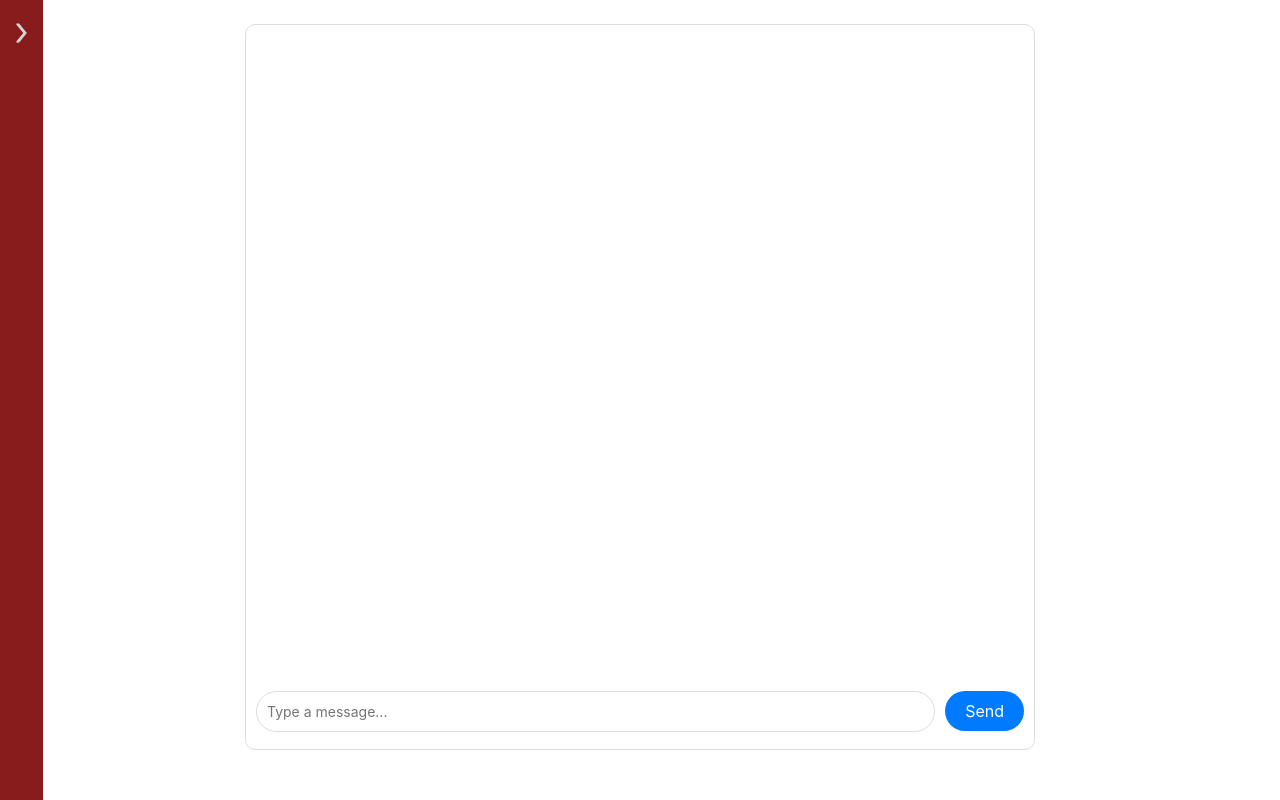
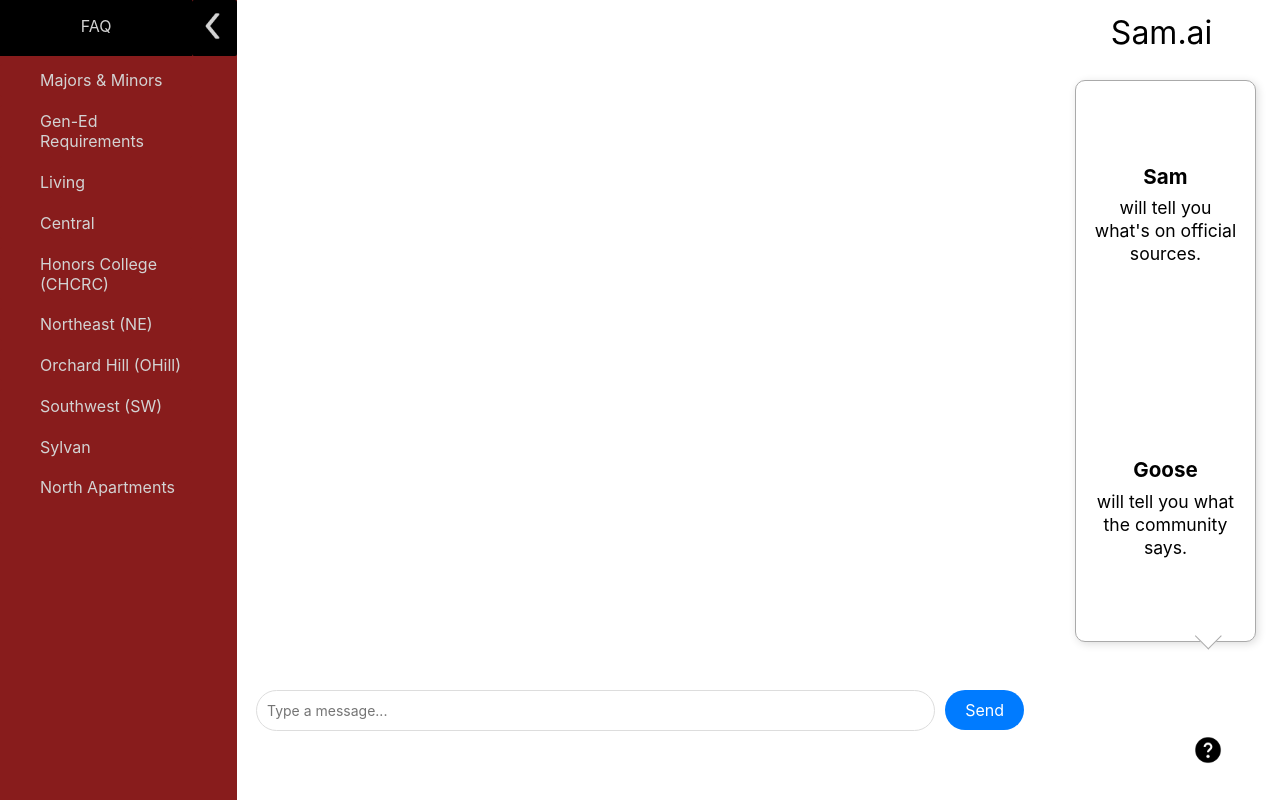
Before and after one commit to NicoleKaldus/HackUMass24, a Svelte app in the folder client/: page / in a window 1280 px wide. Built offline with nearby package versions, Linux system fonts and the light colour scheme.

Commit message:
Information section and title
Added information bubble and title toggle, as well as various UI fixes.

```diff
--- a/client/src/App.svelte
+++ b/client/src/App.svelte
@@ -1,13 +1,27 @@
 <script>
     import './styles.css';
-	import { onMount, afterUpdate } from 'svelte';
+    import { onMount, afterUpdate } from 'svelte';
 
-    let showSidebar = false;
-
+    let showSidebar = true;
+	let showInfo = true;
     let message = ""; // User input
     let messages = []; // All messages in the chat
     let chatBox; // Chatting scroll area
-	let input; // User input text area
+    let input; // User input text area
+
+    // FAQ array with key-value pairs
+    const faqItems = [
+        { title: "Majors & Minors", content: "Majors & Minors content" },
+        { title: "Gen-Ed Requirements", content: "Gen-Ed Requirements content" },
+        { title: "Living", content: "Living content" },
+        { title: "Central", content: "Central content" },
+        { title: "Honors College (CHCRC)", content: "Honors College content" },
+        { title: "Northeast (NE)", content: "Northeast content" },
+        { title: "Orchard Hill (OHill)", content: "Orchard Hill content" },
+        { title: "Southwest (SW)", content: "Southwest content" },
+        { title: "Sylvan", content: "Sylvan content" },
+        { title: "North Apartments", content: "North Apartments content" }
+    ];
 
     // Simulated AI response function
     function getAiResponse(userMessage) {
@@ -31,7 +45,7 @@
                 },
             ];
 
-			input.focus();
+            input.focus();
         }
     }
 
@@ -53,6 +67,15 @@
             sendMessage();
         }
     }
+
+	function toggleTitle() {
+		if (this.innerText === "Sam.ai"){
+			this.innerText = "Goose.ai";
+		}
+		else {
+			this.innerText = "Sam.ai"
+		}
+	}
 </script>
 
 <main>
@@ -64,24 +87,21 @@
                 <img src="./images/chevronRight.png" alt="x" class="icon" />
             {/if}
         </button>
+
         {#if showSidebar}
             <div class="faqContent">
-				<p>FAQ</p>
-                <button class="faqBtn" id="b0" on:click={() => (message = "sample faq content 0")}>
-                    mfw i am content0
-                </button>
-                <button class="faqBtn" id="b1" on:click={() => (message = "sample faq content 1")}>
-                    mfw i am content1
-                </button>
-                <button class="faqBtn" id="b2" on:click={() => (message = "sample faq content 2")}>
-                    mfw i am content2
-                </button>
-                <button class="faqBtn" id="b3" on:click={() => (message = "sample faq content 3")}>
-                    mfw i am content3
-                </button>
-                <button class="faqBtn" id="b4" on:click={() => (message = "sample faq content 4")}>
-                    mfw i am content4
-                </button>
+                <div class = "faqHeader">
+					<p>FAQ</p>
+				</div>
+                <!-- Loop through faqItems and create a button for each -->
+                {#each faqItems as { title, content }}
+                    <button
+                        class="faqBtn"
+                        on:click={() => (message = content)}
+                    >
+                        {title}
+                    </button>
+                {/each}
             </div>
         {/if}
     </div>
@@ -98,7 +118,8 @@
 
         <!-- Input Box and Send Button -->
         <div class="input-container">
-            <input bind:this={input}
+            <input
+                bind:this={input}
                 type="text"
                 bind:value={message}
                 placeholder="Type a message..."
@@ -107,7 +128,27 @@
             <button class="inputBtn" on:click={sendMessage}>Send</button>
         </div>
     </div>
+
+	<div class="desc-container">
+		<button class="titleBtn" on:click={toggleTitle}>Sam.ai</button>
+		{#if showInfo}
+			<div class="info bottom">
+				<div>
+					<h3>Sam</h3>
+					<p class = "infoinfo">will tell you what's on official sources.</p>
+				</div>
+				<div>
+					<h3>Goose</h3>
+					<p class = "infoinfo">will tell you what the community says.</p>
+				</div>
+			</div>
+		{/if}
+		<button class="infoBtn" on:click={() => (showInfo = !showInfo)}>
+			<img src="./images/info.png" alt="info" class="icon" />
+        </button>
+	</div>
 </main>
+
 
 <!-- <style>
 	@import './styles.css';
--- a/client/src/styles.css
+++ b/client/src/styles.css
@@ -1,19 +1,18 @@
 main {
     text-align: center;
-    padding: 1em;
-    max-width: 240px;
     margin: 0 auto;
 }
 
 .faqContainer {
     position: fixed;
-    top: 0;
-    left: 0;
     background: rgb(136,28,28);
     color: white;
     width: fit-content;
     height: 100%;
-    padding: 3px;
+    top: 0;
+    left: 0;
+    padding-top: 0;
+    padding-left: 0;
 }
 
 .faqContent {
@@ -29,22 +28,35 @@
     column-gap: 1px;
 }
 
+.faqHeader {
+    width: 100%;
+    height: 3em;
+    position: relative;
+    background: black;
+    color:rgb(211, 211, 211);
+    flex-direction: row;
+    padding: 0;
+    padding-bottom: 0.5em;
+    margin: 0;
+    margin-bottom: 0.5em;
+}
+
 .menuBtn {
     position: relative;
-    margin-top: 0.75em;
     float: right;
-    background: rgb(136,28,28);
+    background: black;
     border: none;
     outline: none;
+    height: 3.5em
 }
 
 .menuBtn:active {
-    background: inherit !important;
+    background: black !important;
 }
 
 .icon {
-    width: 1.5em;
-    height: 1.5em;
+    width: 2em;
+    height: 2em;
 }
 
 .faqBtn {
@@ -53,9 +65,10 @@
     color: rgb(211, 211, 211);
     border: none;
     margin: none;
-    outline: none;
+    padding-left: 2.5em;
     overflow: hidden;
     text-overflow: ellipsis;
+    text-align: left;
 }
 
 .faqBtn:active {
@@ -77,10 +90,10 @@
     display: flex;
     flex-direction: column;
     justify-content: flex-end;
-    height: 88vh;
+    height: 83vh;
     max-width: 60vw;
     margin: 0 auto;
-    border: 1px solid #ddd;
+    margin-top: 3.5em;
     border-radius: 10px;
     padding: 10px;
 }
@@ -155,3 +168,91 @@
 .inputBtn:hover {
     background-color: #0056b3;
 }
+
+.desc-container {
+    position: fixed;
+    background: white;
+    width: 16vw;
+    height: 100%;
+    top: 0;
+    right: 0;
+    padding-top: 0;
+    padding-left: 0;
+}
+
+.titleBtn {
+    background-color: white;
+    color: black;
+    position: relative;
+    width: 5em;
+    height: 2em;
+    font-size: 2em;
+    text-justify: center;
+    border: none;
+    margin-right: 1em;
+}
+
+.titleBtn:active {
+    background: inherit !important;
+}
+
+.infoBtn {
+    background-color: white;
+    position: fixed;
+    border: none;
+    bottom: 1em;
+    right: 3.1em;
+}
+
+.infoBtn:active {
+    background: inherit !important;
+}
+
+div.info {
+	background: white;
+	display: flex;
+    flex-direction: column;
+	border: 1px solid #aaa;
+	border-radius: 10px;
+	color: black;
+	box-shadow: 2px 2px 8px #ddd;
+	line-height: 130%;
+	font-size: 13px;
+    width: 70%;
+    height: 54vh;
+    word-wrap: normal;
+    justify-content: space-between;
+    font-size: 1.1em;
+    padding: 1em;
+    padding-top: 8vh;
+    padding-bottom: 8vh;
+}
+
+div.info.bottom:after {
+	content: "";
+	position: absolute;
+	width: 1em;
+	height: 1em;
+	border-left: 1px solid #aaa;
+	border-left-color: inherit;
+	border-top: 1px solid #aaa;
+	border-top-color: inherit;
+	background-color: inherit;
+}
+
+div.info.bottom:after {
+	display: block;
+	margin: 60.3vh 0 0 6em;
+	-moz-transform: rotate(-135deg);
+	-ms-transform: rotate(-135deg);
+	-o-transform: rotate(-135deg);
+	-webkit-transform: rotate(-135deg);
+}
+
+h3 {
+    margin-bottom: 0;
+}
+
+.infoinfo {
+    margin-top: 0.5em;
+}
```
Also changed, not shown: client/public/images/info.png (added).
